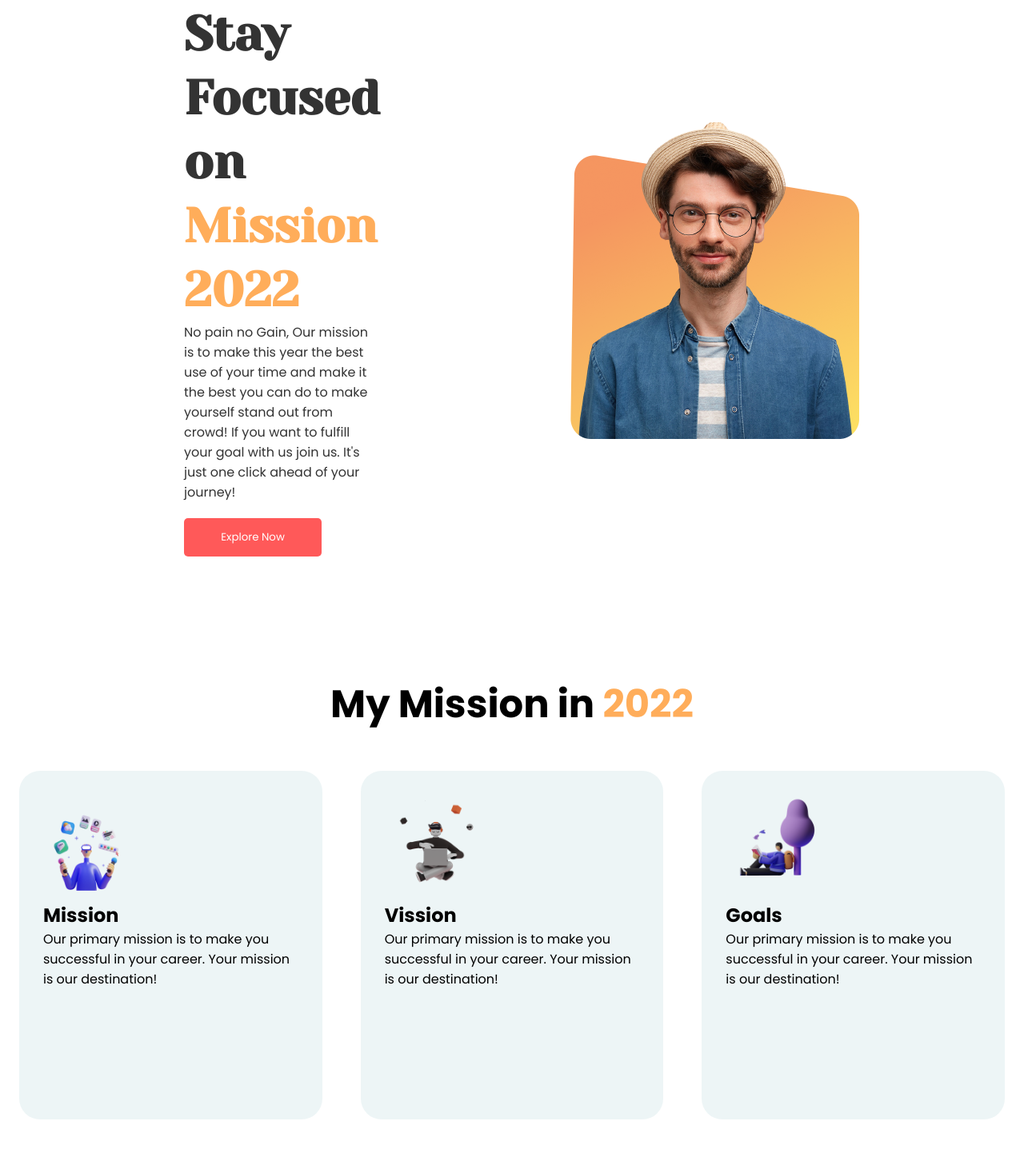
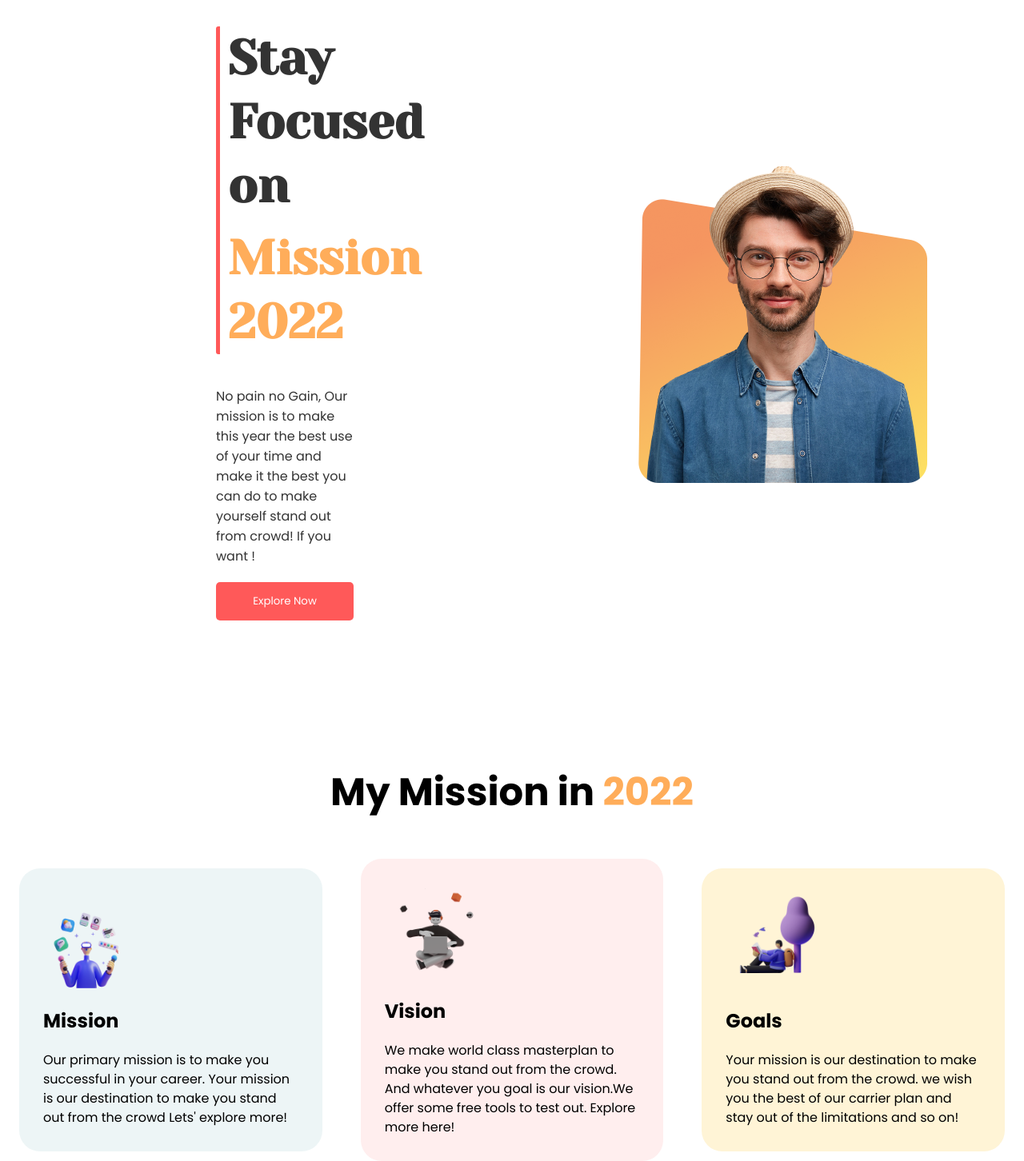
Before and after one commit to kmrajibfaysal/mission-project, a plain HTML site: page index.html in a window 1280 px wide. Shown: the part 112-1564 px from the top of the page at 80% size. Before the commit the page ends 1512 px from the top, so only its background shows below. Drawn offline with Linux system fonts and the light colour scheme.

Commit message:
finishing card part and adding left red border and headline text

```diff
--- a/index.html
+++ b/index.html
@@ -29,10 +29,18 @@
     <!-- Header section -->
     <section class="header">
       <div class="header-text">
+        <div class="headline">
           <h1>Stay Focused on</h1>
           <h1 class="orange-text">Mission 2022</h1>
-        <p>No pain no Gain, Our mission is to make this year the best use of your time and make it the best you can do to make yourself stand out from crowd! If you want to fulfill your goal with us join us. It's just one click ahead of your journey!</p>
+        </div>
+        <div class="header-text">
+          <p>
+            No pain no Gain, Our mission is to make this year the best use of
+            your time and make it the best you can do to make yourself stand out
+            from crowd! If you want !
+          </p>
           <button class="btn-red">Explore Now</button>
+        </div>
       </div>
       <div class="header-photo">
         <img src="./images/person-1.png" alt="Faysal-photo" />
@@ -40,22 +48,33 @@
     </section>
 
     <!-- Our mission -->
-    <h1 id="mission-heading">My Mission in <span class="orange-text">2022</span></h1>
+    <h1 id="mission-heading">
+      My Mission in <span class="orange-text">2022</span>
+    </h1>
     <section class="mission">
-        <div class="card">
-            <img src="./images/illustrator-1.png" alt="">
+      <div class="card mission-card">
+        <img src="./images/illustrator-1.png" alt="" />
         <h2>Mission</h2>
-            <p>Our primary mission is to make you successful in your career. Your mission is our destination! </p>
+        <p>
+          Our primary mission is to make you successful in your career. Your
+          mission is our destination to make you stand out from the crowd Lets'
+          explore more!
+        </p>
       </div>
-        <div class="card">
-            <img src="./images/illustrator-2.png" alt="">
-            <h2>Vission</h2>
-            <p>Our primary mission is to make you successful in your career. Your mission is our destination! </p>
+      <div class="card vision-card">
+        <img src="./images/illustrator-2.png" alt="" />
+        <h2>Vision</h2>
+        <p>
+          We make world class masterplan to make you stand out from the crowd.
+          And whatever you goal is our vision.We offer some free tools to test out. Explore more here!
+        </p>
       </div>
-        <div class="card">
-            <img src="./images/illustrator-3.png" alt="">
+      <div class="card goal-card">
+        <img src="./images/illustrator-3.png" alt="" />
         <h2>Goals</h2>
-            <p>Our primary mission is to make you successful in your career. Your mission is our destination! </p>
+        <p>
+          Your mission is our destination to make you stand out from the crowd. we wish you the best of our carrier plan and stay out of the limitations and so on!
+        </p>
       </div>
     </section>
   </body>
--- a/style.css
+++ b/style.css
@@ -45,11 +45,11 @@
   justify-content: space-around;
   align-items: center;
   margin: 0px 50px;
-  padding: 0px 130px;
+  padding: 0px 140px;
 }
 
 .header div {
-  margin: 50px 50px;
+  margin: 40px 40px;
 }
 
 .header-text h1 {
@@ -83,11 +83,20 @@
 
 .card {
   width: 360px;
-  height: 376px;
-  background-color: rgba(79, 157, 166, 0.1);
+  height: 340 px;
   border-radius: 26px;
   padding: 30px;
-  margin: auto 24px
+  margin: auto 24px;
+}
+
+.mission-card {
+  background-color: #4f9da61a;
+}
+.vision-card {
+  background-color: #ffeeee;
+}
+.goal-card {
+  background-color: #fff4d6;
 }
 
 .card img {
@@ -95,8 +104,12 @@
   height: 126px;
 }
 
+.card h2 {
+  margin-bottom: 20px;
+  margin-top: 10px;
+}
 .mission {
-    display:flex;
+  display: flex;
   justify-content: center;
   align-items: center;
 }
@@ -109,3 +122,19 @@
   margin-bottom: 48px;
   margin-top: 100px;
 }
+
+.headline {
+  border-left: 5px solid #ff5959;
+  border-image-slice: 1;
+  border-radius: 3px;
+}
+
+.headline h1 {
+  margin: 10px;
+}
+
+.card p {
+  font-size: 16px;
+  line-height: 24px;
+  font-weight: 400;
+}
```
Lines whose indentation alone changed are shown as unchanged.
